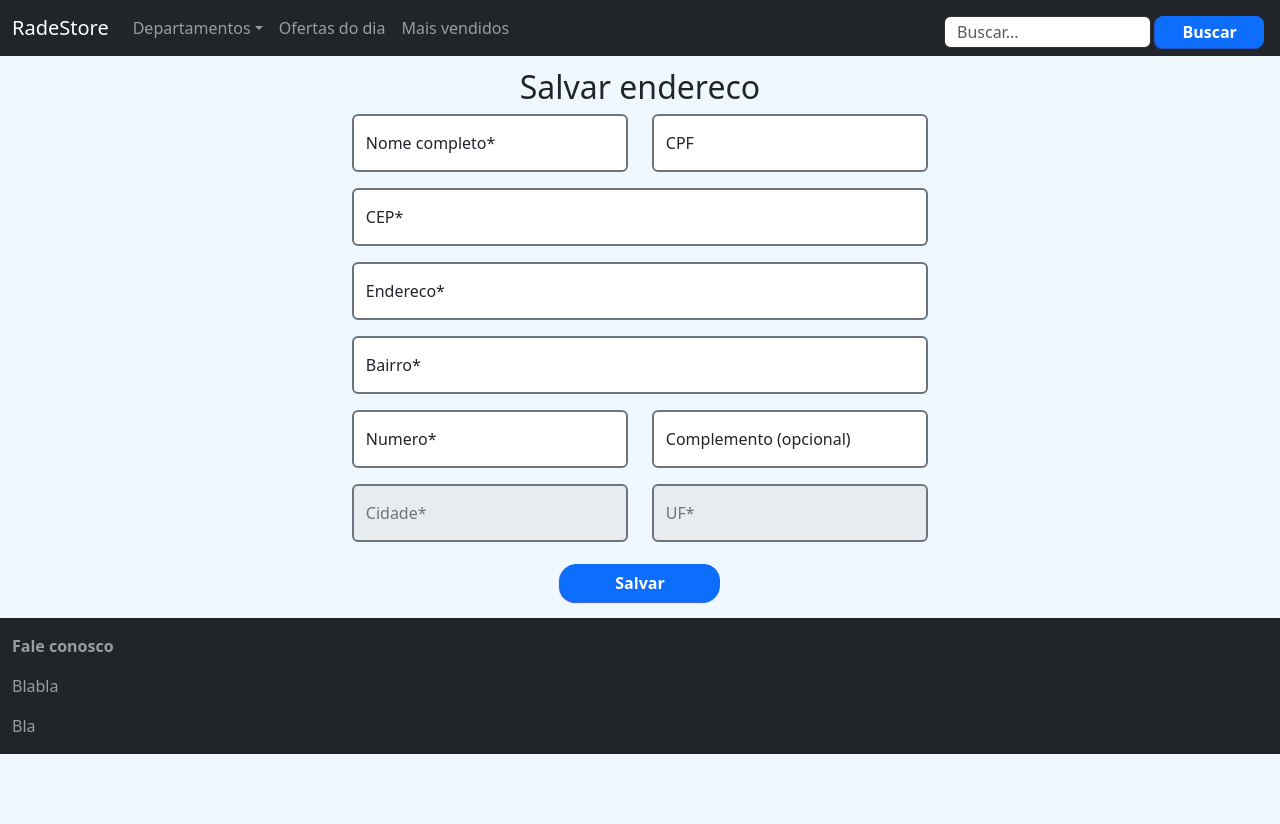
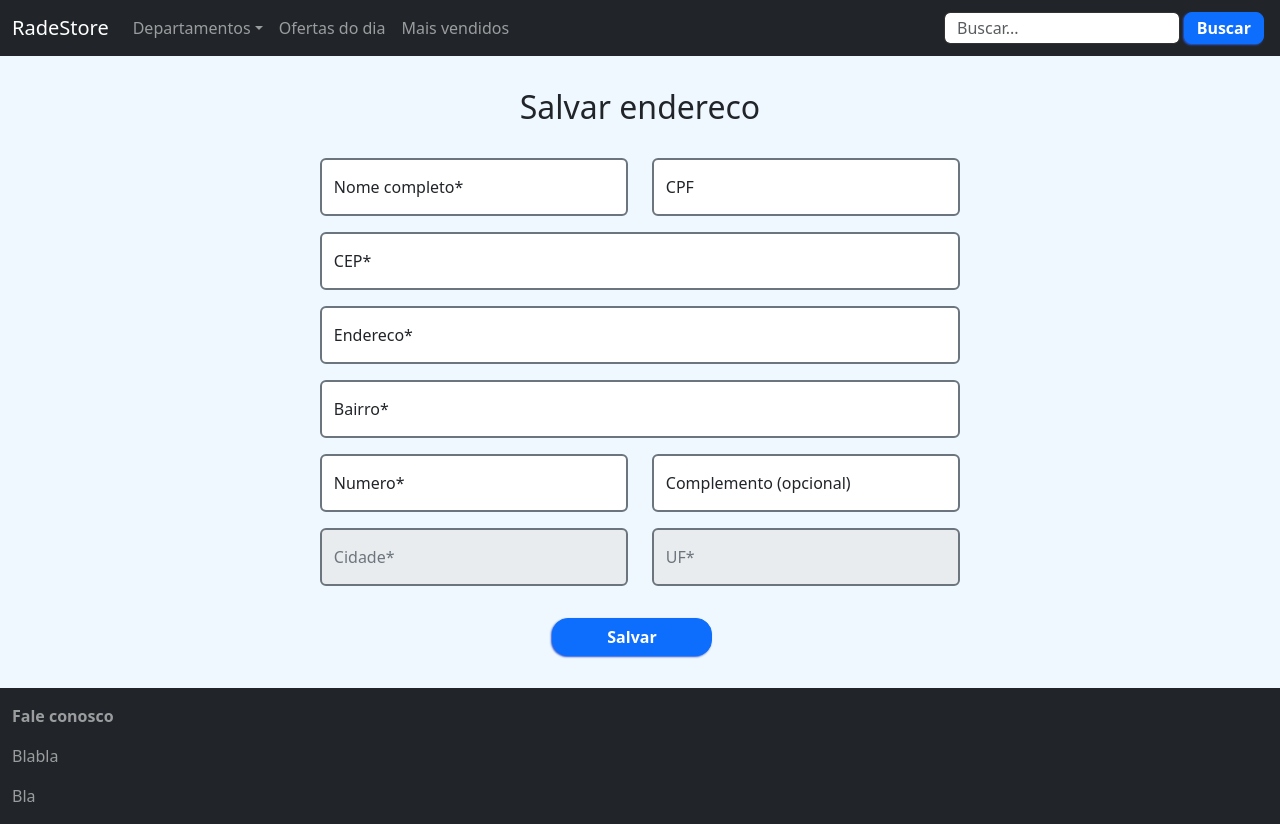
Before and after one commit to GuilhermeVeigaa/cadastroendereco, a plain HTML site: page index.html in a window 1280 px wide. Before the commit the page ends 800 px from the top, so only its background shows below. Drawn offline with nearby package versions, Linux system fonts and the light colour scheme; files whose address does not match are found by name.

Commit message:
correcoes

```diff
--- a/assets/CSS/index.css
+++ b/assets/CSS/index.css
@@ -1,15 +1,31 @@
-h1 {
-    font-size: 2rem;
-    margin-top: 12px;
+body {
+    background-color: aliceblue;
 }
 
-form {
-   margin-top: 1vh;
-   margin-left: 5vw;
-   margin-right: 5vw;
-   width: 45vw;
+#main {
+    display: flex;
+    justify-content: center;
+    align-items: center;
+}
 
+#titleMain {
+    display: flex;
+    justify-content: center;
+    align-items: center;
+    font-size: 2rem;
+    margin-bottom: 2rem;
+    margin-top: 0;
+}
 
+#formMain {
+   margin-top: 2rem;
+   width: 40rem;
+   height: auto;
+}
+
+#formNav {
+    width: 20rem;
+    height: 2rem;
 }
 
 label {
@@ -20,19 +36,35 @@ input {
     background-color: white;
 }
 
-#btn {
-    padding-top: 0.4vw;
+#inputNav {
+    border: 1px solid #333;
 }
 
-button {
+#btnSalvar {
+    display: flex;
+    align-items: center;
+    justify-content: center;
     width: 160px;
-    box-shadow: -1px 1px 1px #2856d6;
+    box-shadow: -1px 1px 2px #2856d6;
+    margin-left: 14.5rem;
+    margin-bottom: 1rem;
+    margin-top: 2rem;
+}
+
+#btnNav {
+    display: flex ;
+    align-items: center;
+    justify-content: center;
+    box-shadow: -1px 1px 2px #2856d6;
+    font-weight: bold;
 }
 
 .btn-primary {
     font-weight: bold;
 }
 
-.bg-dark {
-    background-color: rgba(0, 0, 0, 0.5);
+#footer {
+    position: relative;
+    width:100%;
+    height: 100%;
 }
--- /dev/null
+++ b/assets/js/cpf.js
@@ -0,0 +1,42 @@
+$(document).ready(function() {
+    var cpf_field = document.getElementById('inputcpf')
+
+    $(cpf_field).blur(function() {
+        var cpf = $(cpf_field).val()
+        cpf = cpf.replace(/\D/g, "");
+
+        if( cpf.length == 11) {
+            var v = []
+
+            //validação do primeiro digito
+            v[0] = 1 * cpf[0] + 2 * cpf[1] + 3 * cpf[2];
+            v[0] += 4 * cpf[3] + 5 * cpf[4] + 6 * cpf[5];
+            v[0] += 7 * cpf[6] + 8 * cpf[7] + 9 * cpf[8];
+            v[0] = v[0] % 11;
+            v[0] = v[0] % 10;
+
+            //validação do segundo digito.
+            v[1] = 1 * cpf[1] + 2 * cpf[2] + 3 * cpf[3];
+            v[1] += 4 * cpf[4] + 5 * cpf[5] + 6 * cpf[6];
+            v[1] += 7 * cpf[7] + 8 * cpf[8] + 9 * v[0];
+            v[1] = v[1] % 11;
+            v[1] = v[1] % 10;
+
+            //return true if value is expected
+            if ((v[0] != cpf[9]) || (v[1] != cpf[10])) {
+                function exibirModal() {
+                    $('#modalCpf').modal({
+                        show: true
+                    })
+                }
+                setTimeout(exibirModal,1000)
+                $(cpf_field).val("")
+                $(cpf_field).focus()
+            } else {
+
+            }
+        }
+    });
+});
+
+console.log(cpf[13])
--- a/index.html
+++ b/index.html
@@ -1,5 +1,5 @@
 <!DOCTYPE html>
-<html lang="en">
+<html lang="pt">
 <head>
     <meta charset="UTF-8">
     <meta name="viewport" content="width=device-width, initial-scale=1.0">
@@ -8,17 +8,17 @@
     <link rel="stylesheet" href="assets/bootstrap-5.3.1/css/bootstrap.min.css">
     <link rel="stylesheet" href="assets/CSS/index.css">
 
+    <script src="assets/jquery/jquery-3.7.0.min.js"></script>
+    <script src="assets/jquery/jquery-1.14.16.mask.js"></script>
     <script src="assets/boostrap-5.3.1/js/bootstrap.min.js"></script>
-    <script src="https://cdn.jsdelivr.net/npm/@popperjs/core@2.11.8/dist/umd/popper.min.js" integrity="sha384-I7E8VVD/ismYTF4hNIPjVp/Zjvgyol6VFvRkX/vR+Vc4jQkC+hVqc2pM8ODewa9r" crossorigin="anonymous"></script>
-    <script src="https://code.jquery.com/jquery-3.2.1.slim.min.js"></script>
-    <script src="https://cdnjs.cloudflare.com/ajax/libs/jquery.mask/1.14.15/jquery.mask.min.js"></script>
     <script src="assets/js/cep.js"></script>
+    <script src="assets/js/cpf.js"></script>
 
 
     <title>Salvar endereco</title>
 
 </head>
-<body style="background-color: aliceblue;">
+<body>
   <div>
     <nav class="navbar navbar-expand-sm navbar-dark bg-dark">
       <div class="container-fluid">
@@ -48,18 +48,36 @@
             </li>
           </ul>
 
-          <form class="d-flex me-2 me-sm-1" style="width: 20rem; height: 2rem;">
-            <input type="text" class="form-control me-2 me-sm-1" style="border: 1px solid #333;" placeholder="Buscar...">
-            <button class="btn btn-primary rounded-3" style="display: flex ;align-items: center; justify-content: center; box-shadow: -1 -1 2 blue; font-weight: bold;" type="button">Buscar</button>
+          <form class="d-flex me-2 me-sm-1" id="formNav">
+            <input type="text" class="form-control me-2 me-sm-1" id="inputNav" placeholder="Buscar...">
+            <button id="btnNav" class="btn btn-primary rounded-3" type="button">Buscar</button>
           </form>
         </div>
       </div>
     </nav>
   </div>
-  <center>
-    <div>
-      <h1>Salvar endereco</h1>
-      <form>
+
+    <div class="container-fluid" id="main">
+
+      <div class="modal fade" id="modalCpf" tabindex="-1" aria-labelledby="modalCpfLabel" aria-hidden="true">
+        <div class="modal-dialog">
+          <div class="modal-content">
+            <div class="modal-header">
+              <h5 class="modal-title" id="modalCpfLabel">CPF invalido</h5>
+              <button type="button" class="btn-close" data-bs-dismiss="modal" aria-label="Close"></button>
+            </div>
+            <div class="modal-body">
+              <p>Por favor insira um CPF valido</p>
+            </div>
+            <div class="modal-footer">
+              <button type="button" class="btn btn-secondary" data-bs-dismiss="modal">Close</button>
+            </div>
+          </div>
+        </div>
+      </div>
+
+      <form id="formMain">
+        <h1 id="titleMain">Salvar endereco</h1>
         <div class="row mb-3">
 
           <div class="form-floating col-12 col-sm-6 mb-6 mb-sm-0">
@@ -69,7 +87,7 @@
           </div>
 
           <div class="form-floating col-12 col-sm-6">
-            <input type="text" class="form-control shadow-none border-secondary border-2" id="inputcpf" name="cpf" placeholder="CPF*" required>
+            <input type="text" class="form-control shadow-none border-secondary border-2" id="inputcpf" name="cpf" placeholder="CPF*" maxlength="11" minlength="11" required>
 
             <label for="inputcpf" class="form-label">CPF</label>
           </div>
@@ -115,7 +133,7 @@
           </div>
 
           <div class="form-floating col-12 col-sm-6">
-            <input type="text" class="form-control shadow-none border-secondary border-2" id="inputcomplement" name="cpf" placeholder="Complemento (opcional)">
+            <input type="text" class="form-control shadow-none border-secondary border-2" id="inputcomplement" name="complemento" placeholder="Complemento (opcional)">
 
             <label for="inputcomplement" class="form-label">Complemento (opcional)</label>
           </div>
@@ -136,15 +154,15 @@
           </div>
         </div>
 
-        <div id="btn">
-          <button type="submit" class="btn btn-primary rounded-4" style="box-shadow: -1 -1 2 blue">Salvar</button>
+        <div>
+          <button type="submit" class="btn btn-primary rounded-4" id="btnSalvar">Salvar</button>
         </div>
 
       </form>
     </div>
-  </center>
 
-  <footer class="mt-3">
+  <div>
+    <footer class="mt-3" id="footer">
       <nav class="navbar navbar-dark bg-dark">
         <div class="container-fluid">
           <ul class="navbar-nav">
@@ -163,6 +181,7 @@
         </div>
       </nav>
     </footer>
+  </div>
 </body>
 
 <script>
```
Lines whose indentation alone changed are shown as unchanged.
